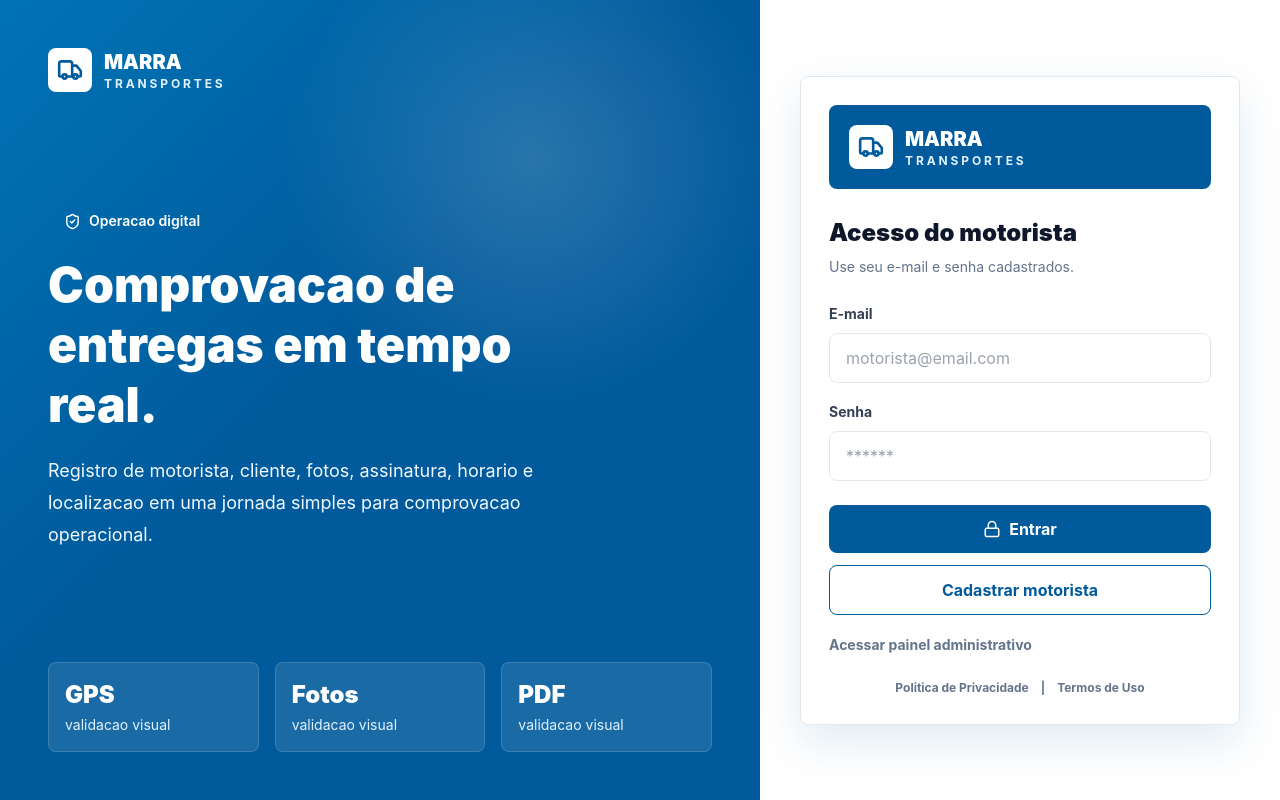
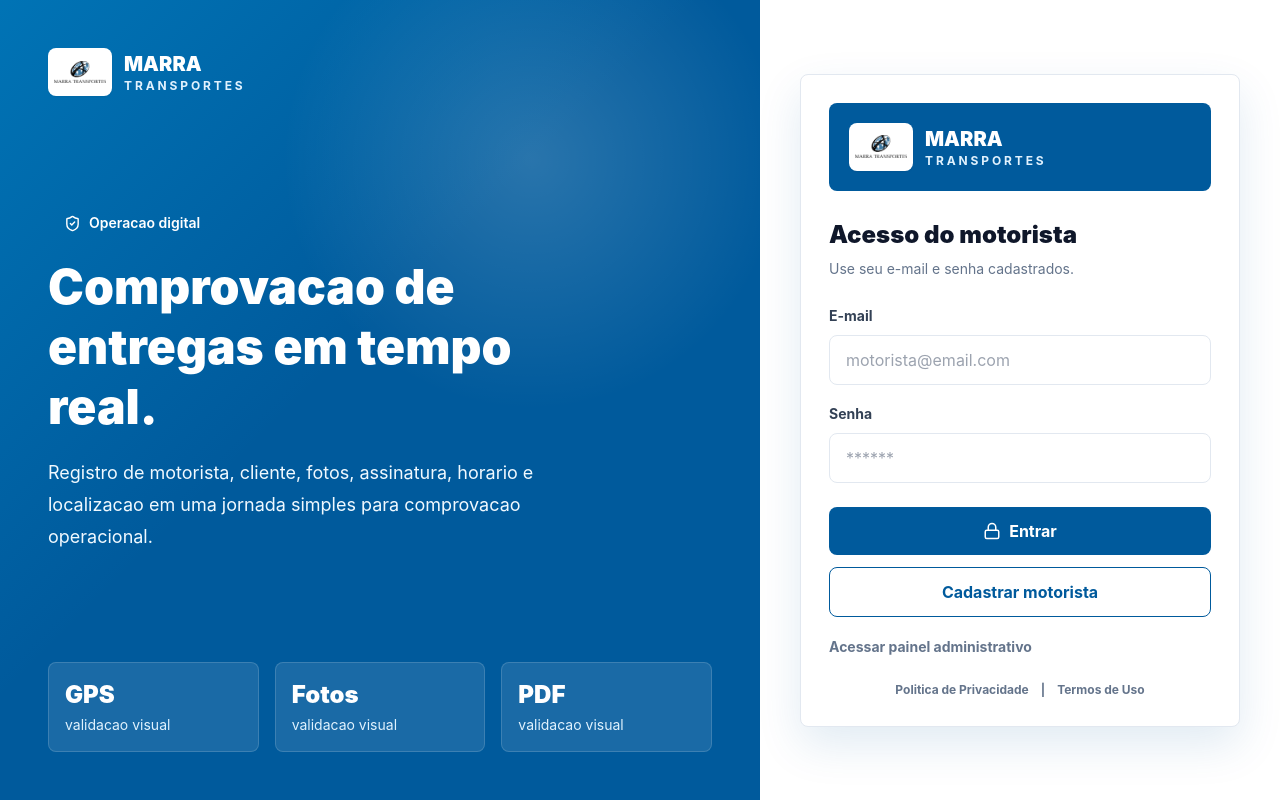
Before and after one commit to TIGTM/appmarratransportes, a React (Vite) app: page / in a window 1280 px wide. Built offline with nearby package versions, Linux system fonts and the light colour scheme.

Commit message:
Add official Marra logo

```diff
--- a/src/App.tsx
+++ b/src/App.tsx
@@ -395,8 +395,8 @@ function ToastStack({ toasts }: { toasts: Toast[] }) {
 function BrandMark({ compact = false }: { compact?: boolean }) {
   return (
     <div className="flex items-center gap-3">
-      <div className="grid h-11 w-11 place-items-center rounded-lg bg-white text-marra-primary shadow-sm">
-        <Truck size={26} strokeWidth={2.4} />
+      <div className="grid h-12 w-16 place-items-center rounded-lg bg-white p-1.5 shadow-sm">
+        <img src="/marra-logo.png" alt="Marra Transportes" className="max-h-full max-w-full object-contain" />
       </div>
       {!compact && (
         <div className="leading-tight">
```
Also changed, not shown: public/marra-logo.png (added).
